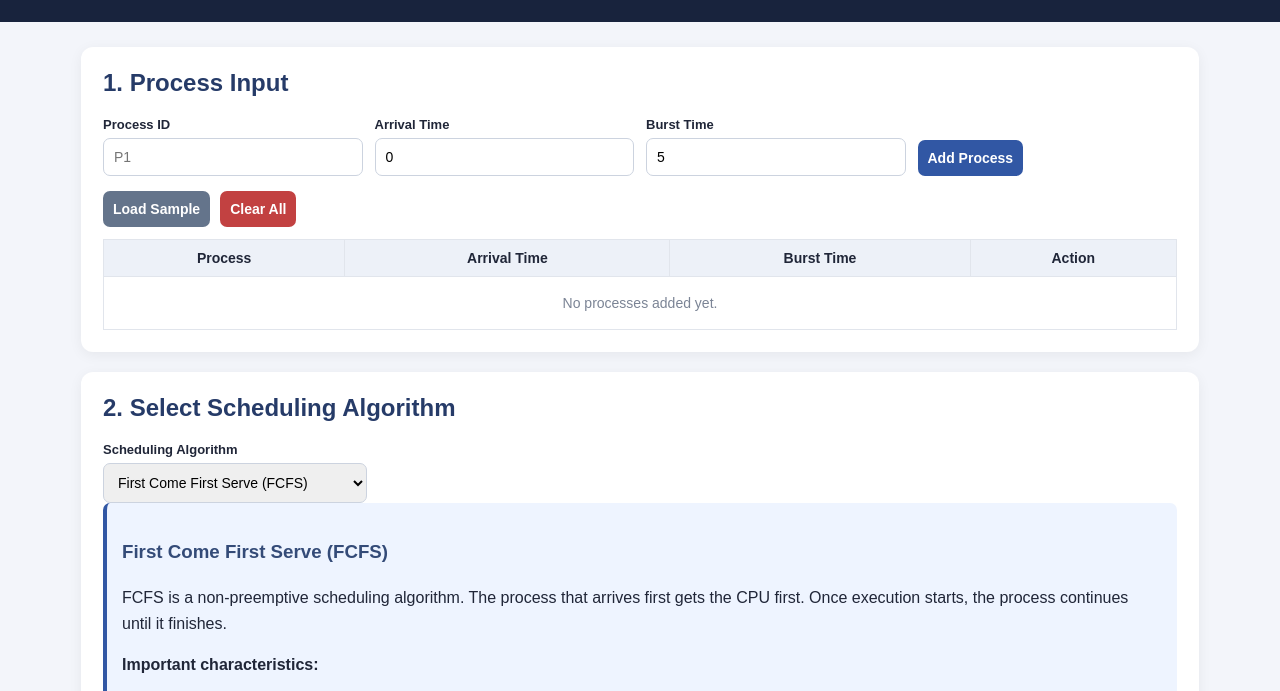
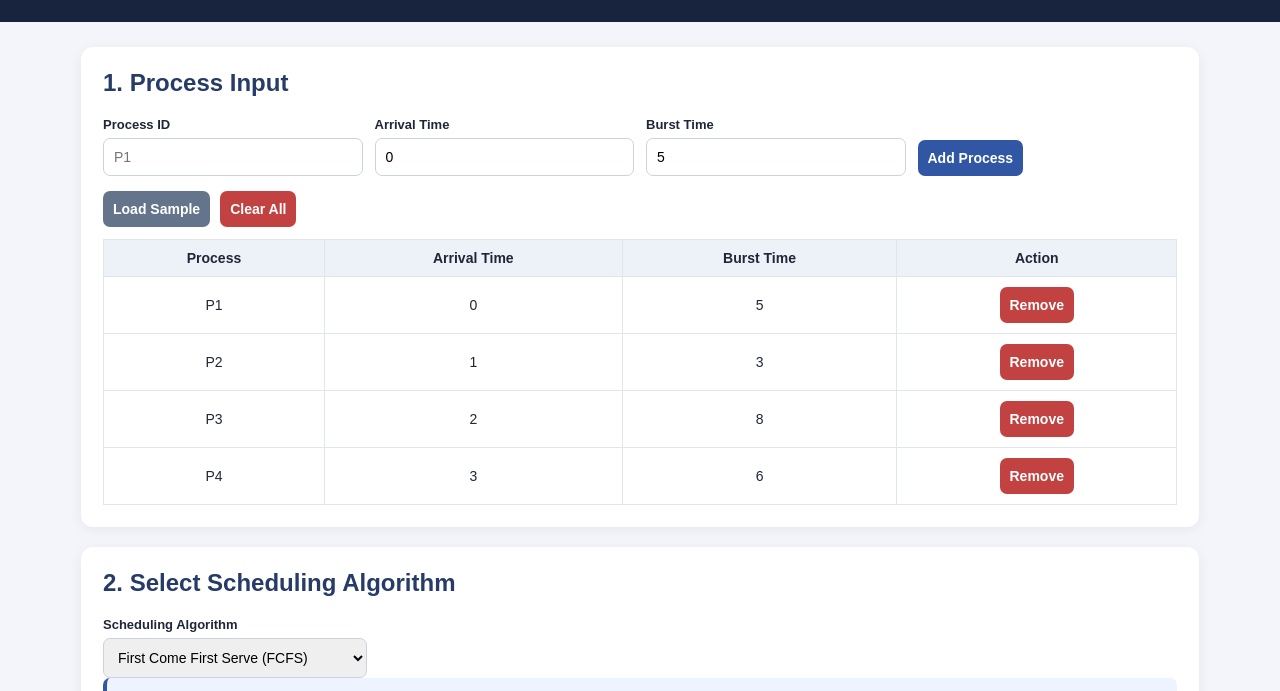
Before and after one commit to bonthavijayalaxmi9/CPU-Scheduling-Simulator, a plain HTML site: page index.html in a window 1280 px wide. Shown: the part 91-782 px from the top of the page. Drawn offline with Linux system fonts and the light colour scheme.

Commit message:
sample data

```diff
--- a/index.html
+++ b/index.html
@@ -941,7 +941,7 @@ ${algorithm==="RR"?"Time Quantum: 2":""}${algorithm==="MLFQ"?"Queue 1 Quantum: 2
     <p>Thus, the ${d.title} algorithm was demonstrated using the CPU Scheduling Simulator. The completion time, turnaround time and waiting time were calculated for the given processes.</p>
   `;
 }
-
+loadSample();
 changeAlgorithm();
 renderProcesses();
 </script>
```
